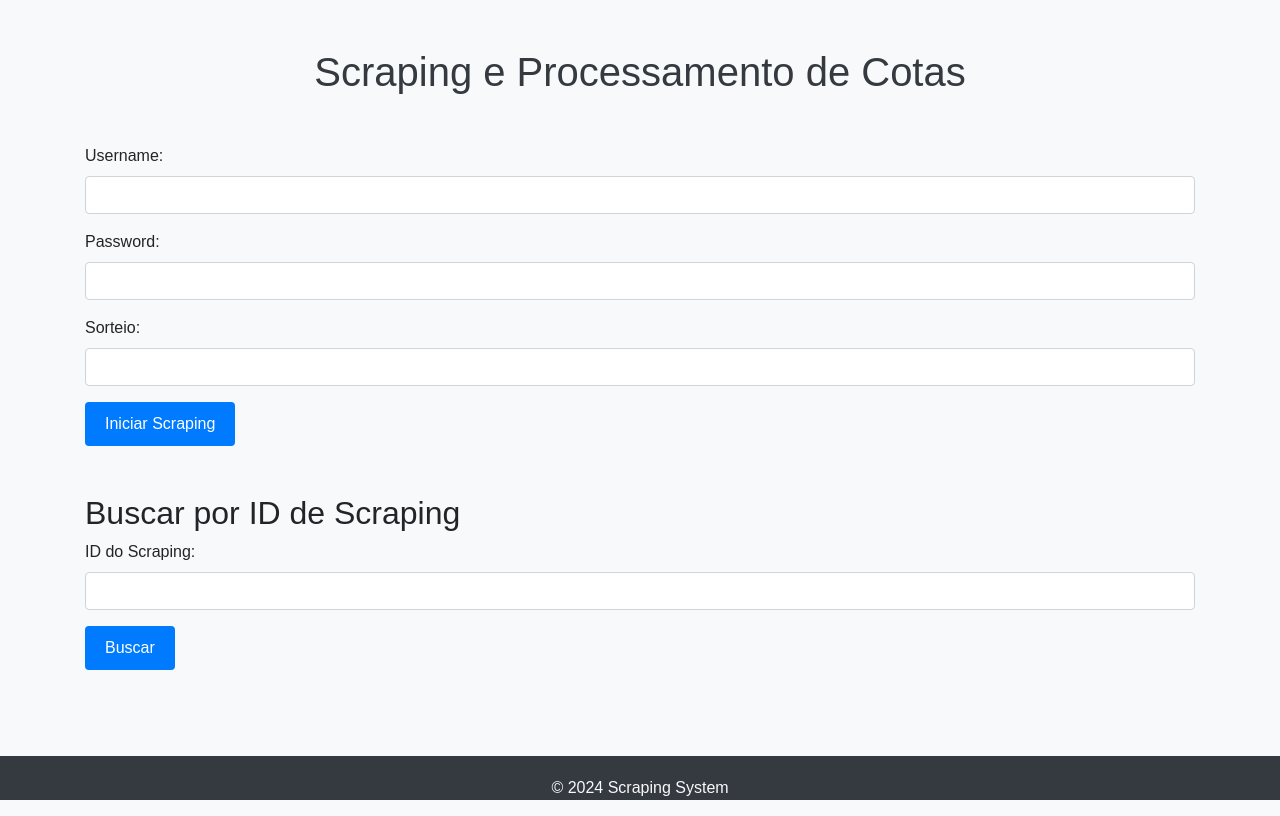
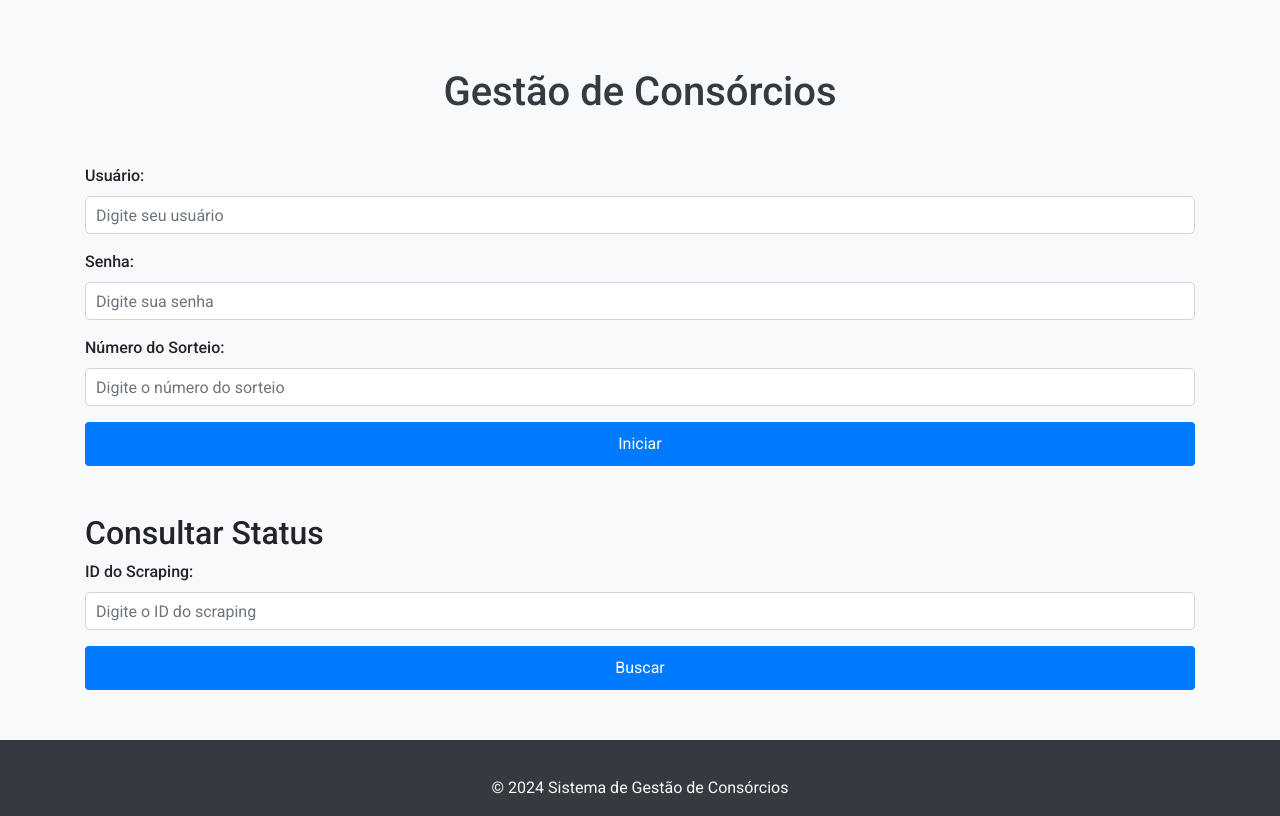
Before and after one commit to wando777/d1s4l-crawler, a Flask app: page / in a window 1280 px wide. Run offline with Flask 3, Linux system fonts and the light colour scheme; some libraries are stand-ins or nearby versions.

Commit message:
refactor: improve site template

```diff
--- a/src/web/static/css/main.css
+++ b/src/web/static/css/main.css
@@ -2,14 +2,13 @@
 
 /* Customização da página */
 body {
-  font-family: Arial, sans-serif;
+  font-family: 'Roboto', sans-serif;
   background-color: #f8f9fa;
   margin: 0;
   padding: 0;
-}
-
-body {
-  margin-bottom: 50px; /* Adjust the value as needed */
+  display: flex;
+  flex-direction: column;
+  min-height: 100vh;
 }
 
 h1 {
@@ -17,41 +16,18 @@ h1 {
   margin-bottom: 20px;
 }
 
-table {
-  width: 100%;
-  border-collapse: collapse;
-  margin-bottom: 20px;
-}
-
-table,
-th,
-td {
-  border: 1px solid #dee2e6;
-}
-
-th,
-td {
-  padding: 8px;
-  text-align: left;
-}
-
-th {
-  background-color: #343a40;
-  color: white;
-}
-
-tr:nth-child(even) td {
-  background-color: #f2f2f2;
-}
-
-/* Margem extra entre as seções */
 .container {
+  flex: 1;
   margin-top: 20px;
 }
 
-/* Aumentar a margem inferior da tabela */
-table {
-  margin-bottom: 20px;
+.form-group label {
+  font-weight: 500;
+}
+
+.form-control {
+  border-radius: 5px;
+  padding: 10px;
 }
 
 button[type="submit"] {
@@ -71,13 +47,16 @@ button[type="submit"]:focus {
   outline: none;
 }
 
-/* Estilização do rodapé */
 .footer {
   background-color: #343a40;
   color: white;
   padding: 10px 0;
   text-align: center;
-  position: fixed;
-  bottom: 0;
   width: 100%;
+  margin-top: auto;
 }
+
+/* Adicionando espaçamento entre a tabela de resultados e o rodapé */
+#result {
+  margin-bottom: 50px; /* Ajuste conforme necessário */
+}
--- a/src/web/templates/index.html
+++ b/src/web/templates/index.html
@@ -3,7 +3,13 @@
   <head>
     <meta charset="UTF-8" />
     <meta name="viewport" content="width=device-width, initial-scale=1.0" />
-    <title>Scraping e Processamento de Cotas</title>
+    <title>Gestão de Consórcios</title>
+
+    <!-- Google Fonts -->
+    <link
+      href="https://fonts.googleapis.com/css2?family=Roboto:wght@400;500;700&display=swap"
+      rel="stylesheet"
+    />
 
     <!-- Bootstrap CSS -->
     <link
@@ -19,45 +25,48 @@
   </head>
   <body>
     <div class="container">
-      <h1 class="text-center my-5">Scraping e Processamento de Cotas</h1>
+      <h1 class="text-center my-5">Gestão de Consórcios</h1>
 
       <!-- Formulário de login e scraping -->
       <form id="scrape-form" class="form-group">
         <div class="form-group">
-          <label for="username">Username:</label>
+          <label for="username">Usuário:</label>
           <input
             type="text"
             id="username"
             name="username"
             class="form-control"
+            placeholder="Digite seu usuário"
             required
           />
         </div>
         <div class="form-group">
-          <label for="password">Password:</label>
+          <label for="password">Senha:</label>
           <input
             type="password"
             id="password"
             name="password"
             class="form-control"
+            placeholder="Digite sua senha"
             required
           />
         </div>
         <div class="form-group">
-          <label for="sorteio">Sorteio:</label>
+          <label for="sorteio">Número do Sorteio:</label>
           <input
             type="number"
             id="sorteio"
             name="sorteio"
             class="form-control"
+            placeholder="Digite o número do sorteio"
             required
           />
         </div>
-        <button type="submit" class="btn btn-primary">Iniciar Scraping</button>
+        <button type="submit" class="btn btn-primary btn-block">Iniciar</button>
       </form>
 
       <div class="mt-5">
-        <h2>Buscar por ID de Scraping</h2>
+        <h2>Consultar Status</h2>
         <form id="search-form" class="form-group">
           <div class="form-group">
             <label for="scrape-id">ID do Scraping:</label>
@@ -66,10 +75,11 @@
               id="scrape-id"
               name="scrape-id"
               class="form-control"
+              placeholder="Digite o ID do scraping"
               required
             />
           </div>
-          <button type="submit" class="btn btn-secondary">Buscar</button>
+          <button type="submit" class="btn btn-secondary btn-block">Buscar</button>
         </form>
       </div>
 
@@ -80,17 +90,17 @@
     <div id="overlay" style="display: none"></div>
     <div id="loading" style="display: none; text-align: center">
       <div class="spinner-border text-primary" role="status">
-        <span class="sr-only">Loading...</span>
+        <span class="sr-only">Carregando...</span>
       </div>
-      <p>Carregando dados do site da Disal</p>
+      <p>Carregando dados...</p>
     </div>
 
     <!-- JavaScript -->
     <script src="{{ url_for('static', filename='js/scripts.js') }}"></script>
 
-    <footer class="footer bg-dark text-light mt-auto py-0">
+    <footer class="footer bg-dark text-light mt-auto py-3">
       <div class="container text-center">
-        <span>© 2024 Scraping System</span>
+        <span>© 2024 Sistema de Gestão de Consórcios</span>
       </div>
     </footer>
   </body>
```
